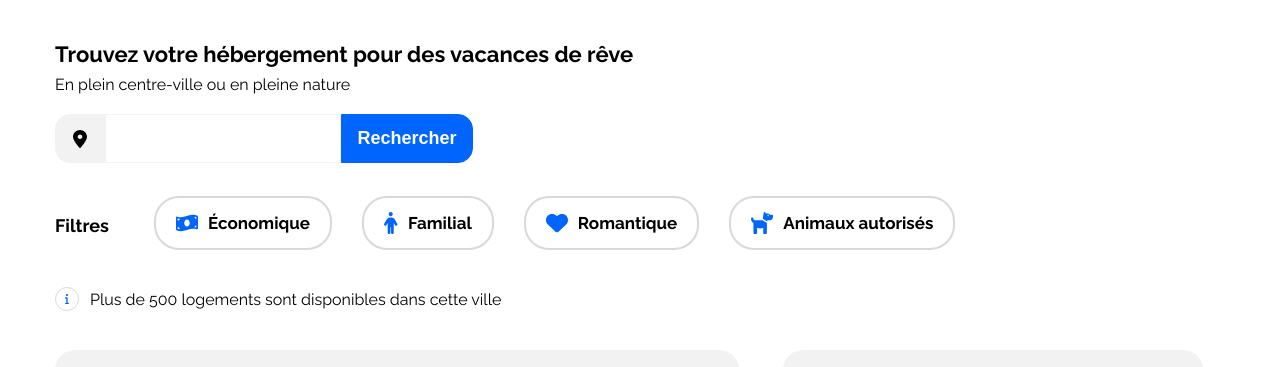
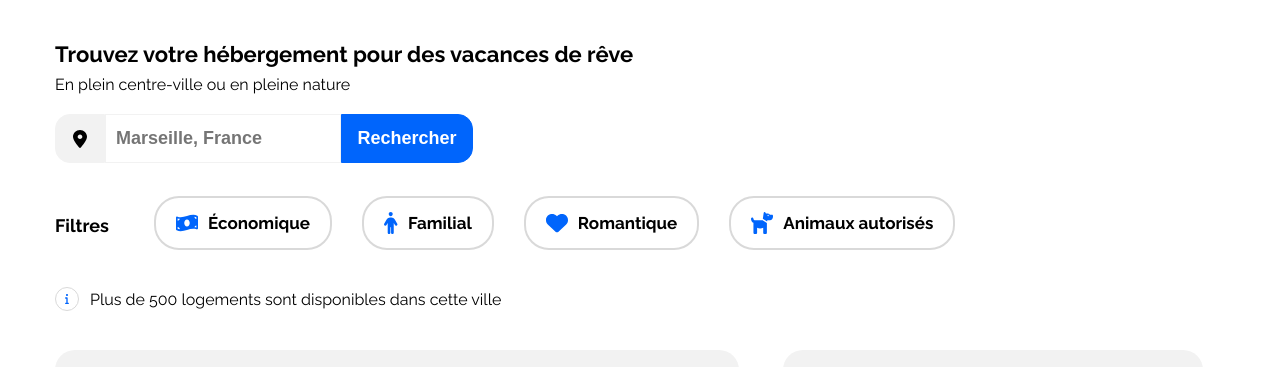
Before and after one commit to BartzCyril/Booki, a plain HTML site: page index.html in a window 1280 px wide. Shown: the part 85-452 px from the top of the page. Drawn offline with Linux system fonts and the light colour scheme.

Commit message:
ajout d'un placeholder pour l'input

```diff
--- a/index.html
+++ b/index.html
@@ -28,7 +28,7 @@
                             <path d="M6.13594 17.5955C4.23281 15.3326 0 9.84814 0 6.76751C0 3.02987 3.13396 0 7 0C10.8646 0 14 3.02987 14 6.76751C14 9.84814 9.73437 15.3326 7.86406 17.5955C7.41562 18.1348 6.58437 18.1348 6.13594 17.5955ZM7 9.02335C8.28698 9.02335 9.33333 8.01175 9.33333 6.76751C9.33333 5.52328 8.28698 4.51168 7 4.51168C5.71302 4.51168 4.66667 5.52328 4.66667 6.76751C4.66667 8.01175 5.71302 9.02335 7 9.02335Z" fill="black"/>
                         </svg>
                     </div>
-                    <input type="text" name="city" id="form-city">
+                    <input type="text" name="city" id="form-city" placeholder="Marseille, France">
                     <button id="form-button-search">Rechercher</button>
                     <div class="form-div-search">
                         <svg width="17" height="17" viewBox="0 0 17 17" fill="none" xmlns="http://www.w3.org/2000/svg">
```
